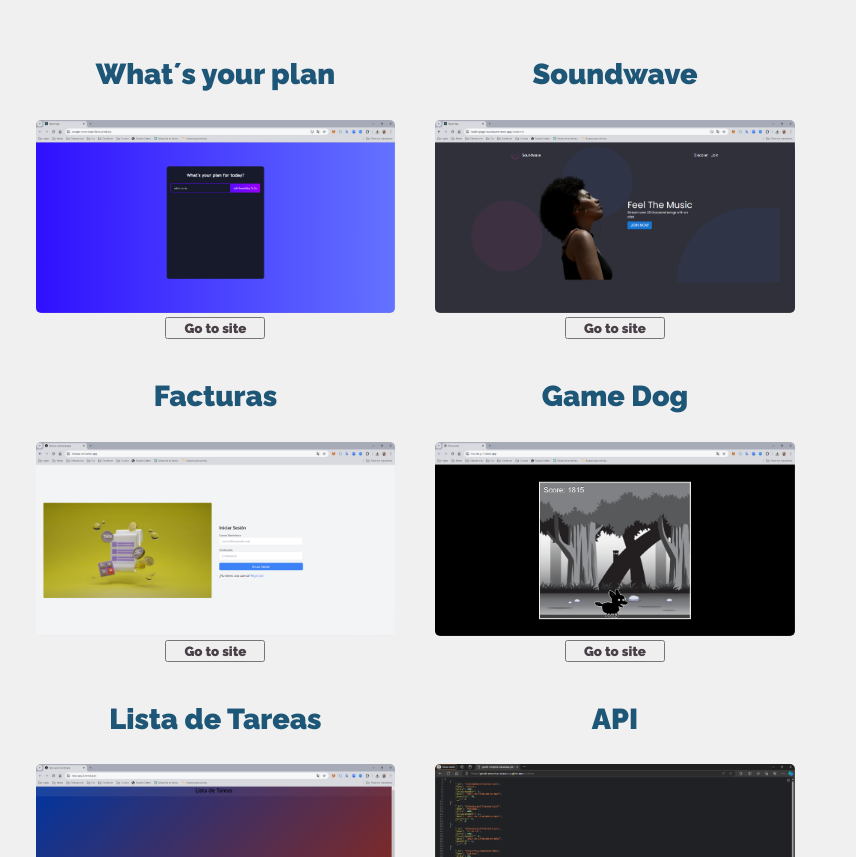
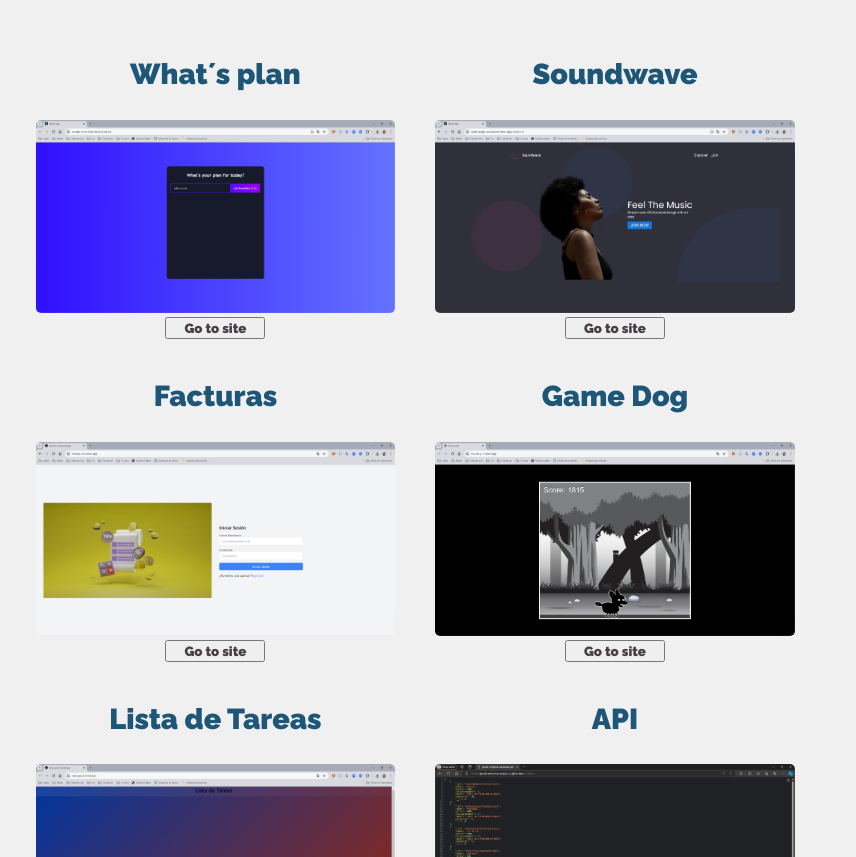
Before and after one commit to Reoobot/PortFolio_2024, a plain HTML site: page index.html in a window 1280 px wide. Shown: the part 3200-4057 px from the top of the page, 424-1280 px from the left. Drawn offline with Linux system fonts and the light colour scheme; a web font is replaced by a local one.

Commit message:
modification of project develope

```diff
--- a/index.html
+++ b/index.html
@@ -145,7 +145,7 @@
       </div>
 
       <div class="tercio1">
-        <h3>What´s your plan</h3>
+        <h3>What´s plan</h3>
         <img src="./img/what.png" />
         <button>
           <a href="https://escape-room-react-liart.vercel.app/" target="_blank">Go to site</a>
```
Also changed, not shown: spani.html (+1 -1 lines).
